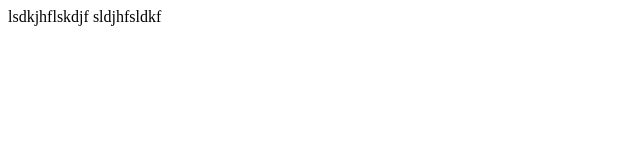
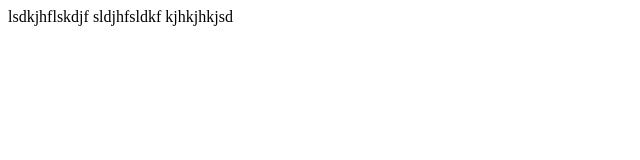
Before and after one commit to MohamedMessabihi/TP2, a plain HTML site: page index.html in a window 1280 px wide. Shown: the whole page, without its empty margins (0-640 px from the left). Drawn offline with Linux system fonts and the light colour scheme.

Commit message:
skjdhfksd

```diff
--- a/index.html
+++ b/index.html
@@ -7,6 +7,7 @@
 	sldjhfsldkf
 </head>
 <body>
+	  kjhkjhkjsd
 
 </body>
 </html>
```
